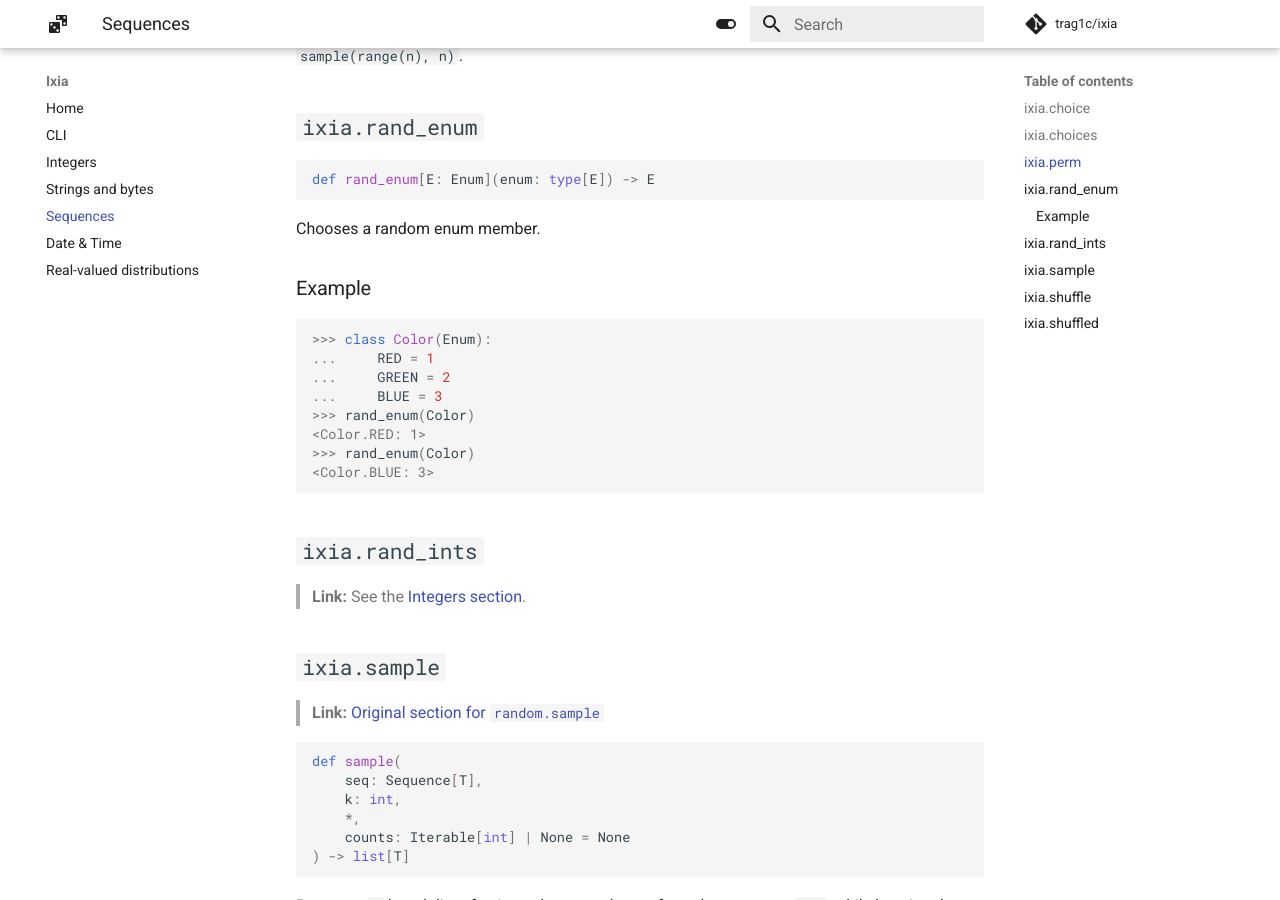
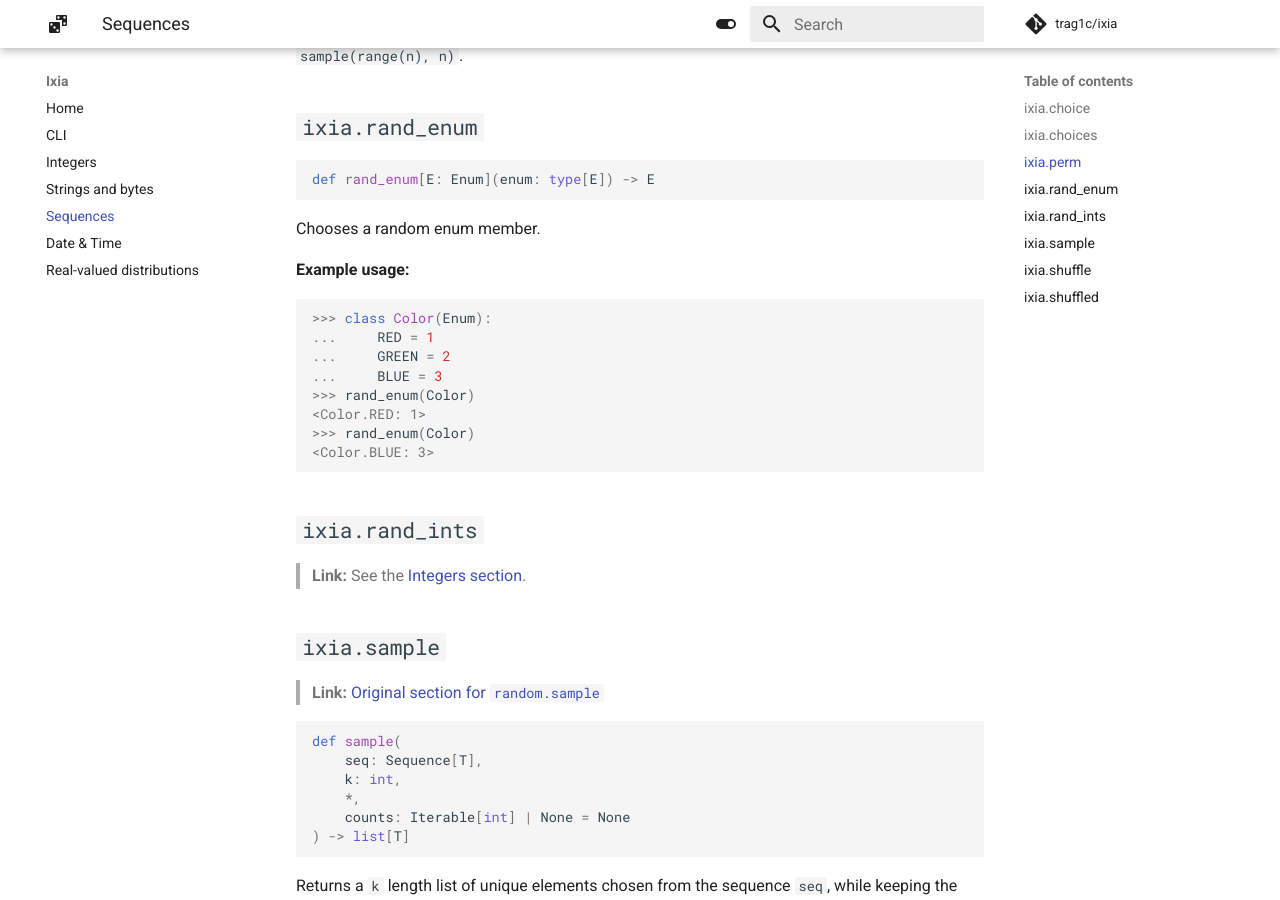
Before and after one commit to trag1c/ixia, an MkDocs documentation site: the page built from docs/sequences.md, in a window 1280 px wide and 900 px high, scrolled down 1422 px. Built offline with MkDocs 1.6.1 and Material for MkDocs 9.7.7, drawn with Linux system fonts in a browser that asks for light colours; comment, search, counter and statistics services are not loaded; the version menu is left out.

Commit message:
docs: replace a heading for `ixia.rand_enum`

````diff
--- a/docs/sequences.md
+++ b/docs/sequences.md
@@ -76,7 +76,7 @@ def rand_enum[E: Enum](enum: type[E]) -> E
 
 Chooses a random enum member.
 
-### Example
+**Example usage:**
 ```pycon
 >>> class Color(Enum):
 ...     RED = 1
````
